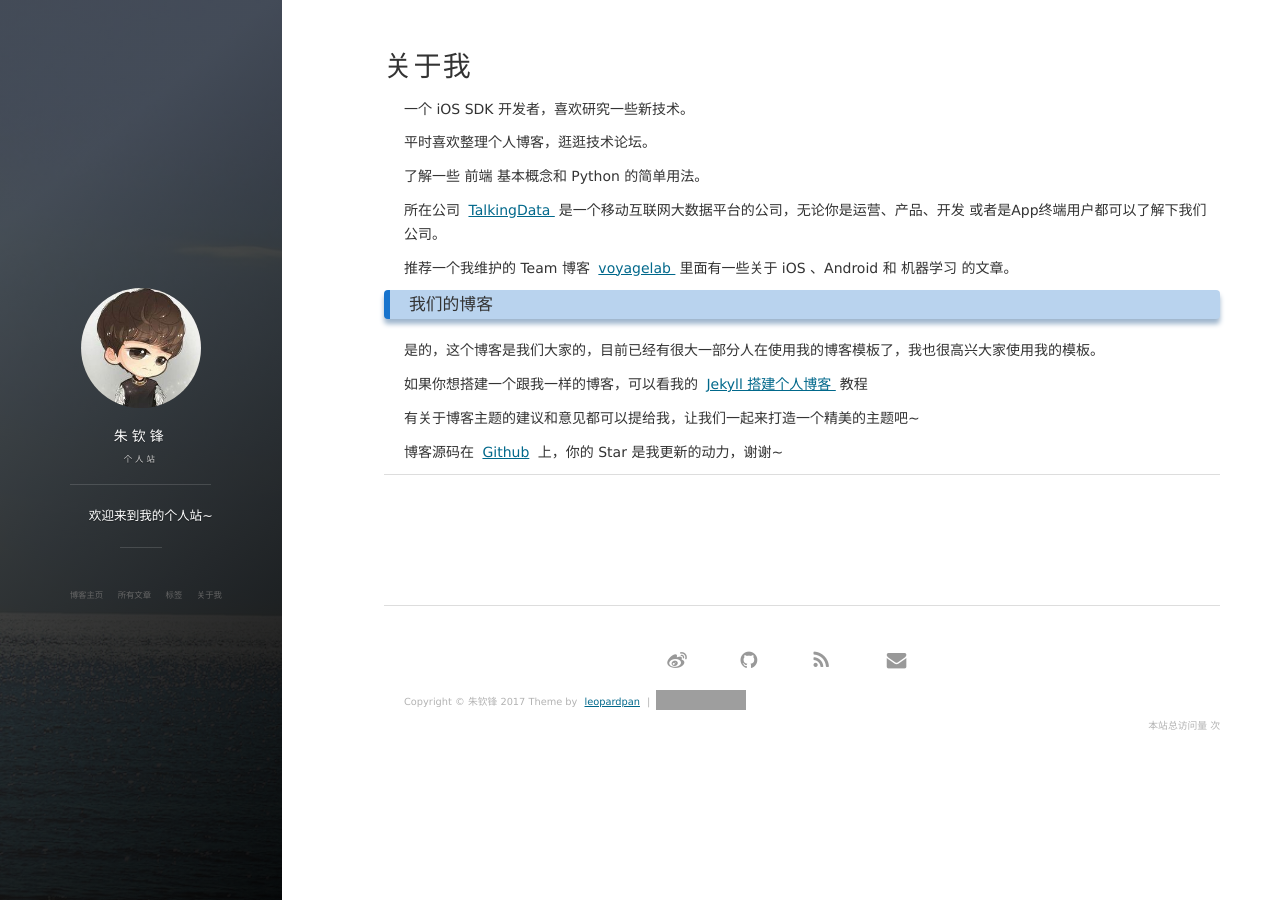
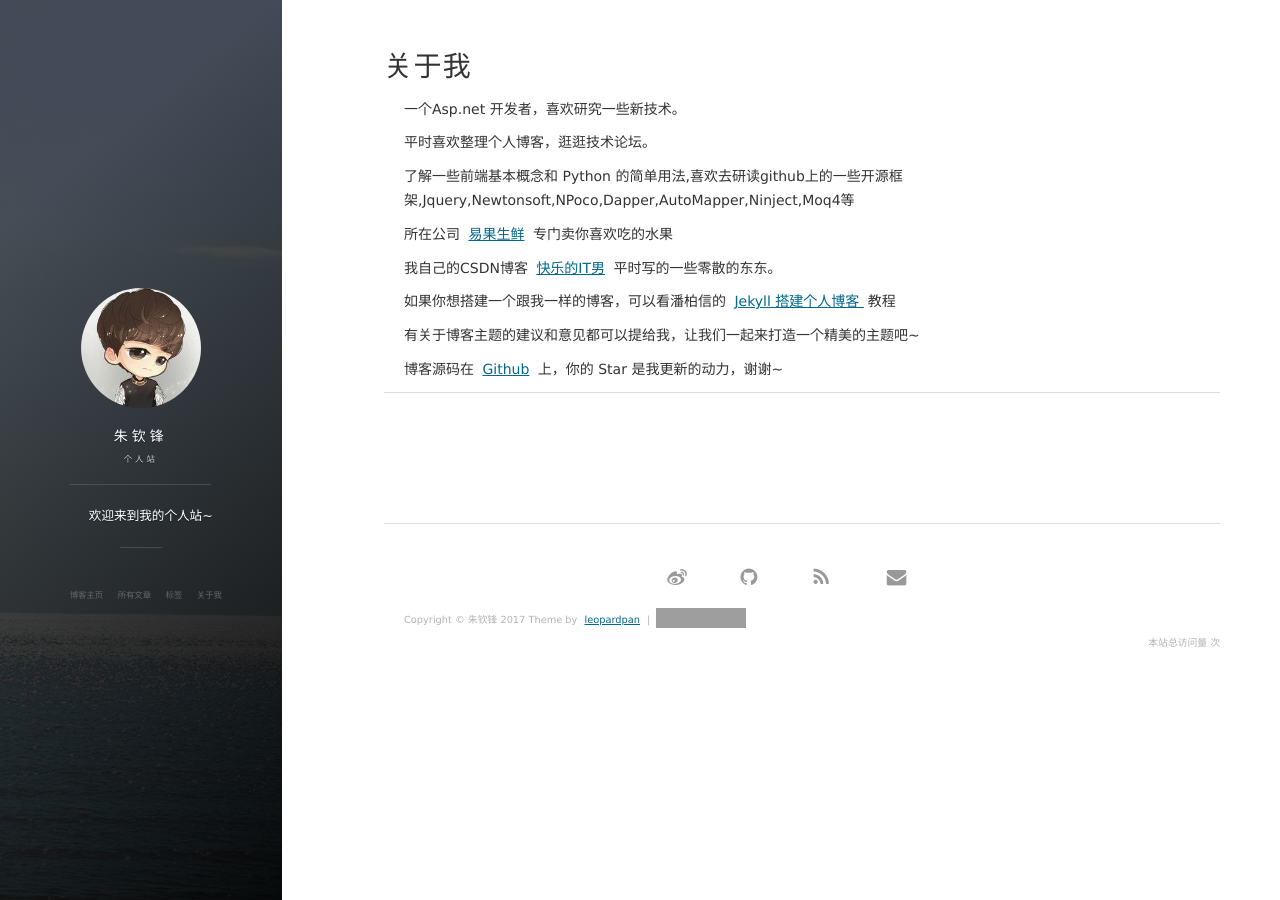
Before and after one commit to qinfengzhu/qinfengzhu.github.io, a Jekyll site: the page built from about.md, in a window 1280 px wide. Built offline with Jekyll 4.4.1, drawn with Linux system fonts in a browser that asks for light colours; nearby versions of some CDN libraries; comment, search, counter and statistics services are not loaded; grey boxes are pictures that could not be loaded.

Commit message:
change about me

```diff
--- a/about.md
+++ b/about.md
@@ -3,35 +3,27 @@ layout: page
 title: 关于我
 ---
 
-一个 iOS SDK 开发者，喜欢研究一些新技术。
+一个Asp.net 开发者，喜欢研究一些新技术。
 <p>
 平时喜欢整理个人博客，逛逛技术论坛。
 <p>
-了解一些 前端 基本概念和 Python 的简单用法。
+了解一些前端基本概念和 Python 的简单用法,喜欢去研读github上的一些开源框架,Jquery,Newtonsoft,NPoco,Dapper,AutoMapper,Ninject,Moq4等
 
 <p>
 
 所在公司
-<a target="_blank" href="https://www.talkingdata.com/"> TalkingData </a>
-是一个移动互联网大数据平台的公司，无论你是运营、产品、开发 或者是App终端用户都可以了解下我们公司。
+<a target="_blank" href="https://www.yiguo.com/">易果生鲜</a>
+专门卖你喜欢吃的水果
 <p>
 
-推荐一个我维护的 Team 博客
-<a target="_blank" href="http://talkingdata.me/"> voyagelab </a>
-里面有一些关于 iOS 、Android 和 机器学习 的文章。
+我自己的CSDN博客
+<a target="_blank" href="http://blog.csdn.net/zhuqinfeng/">快乐的IT男</a>
+平时写的一些零散的东东。
 
 <p>
 
-<h3> 我们的博客 </h3>
-
-<p>
-
-是的，这个博客是我们大家的，目前已经有很大一部分人在使用我的博客模板了，我也很高兴大家使用我的模板。
-
-<p>
-
-如果你想搭建一个跟我一样的博客，可以看我的
-<a href="/2016/10/jekyll_tutorials1/"> Jekyll 搭建个人博客 </a>
+如果你想搭建一个跟我一样的博客，可以看潘柏信的
+<a href="http://baixin.io/2016/10/jekyll_tutorials1/"> Jekyll 搭建个人博客 </a>
 教程
 
 <p>
```
